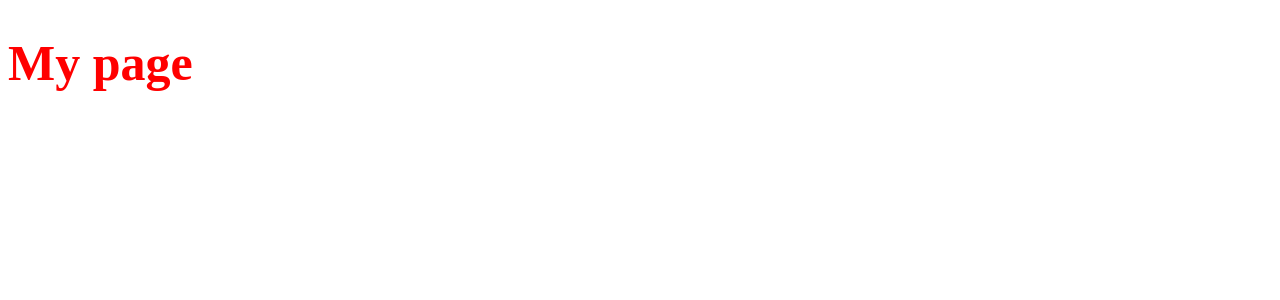
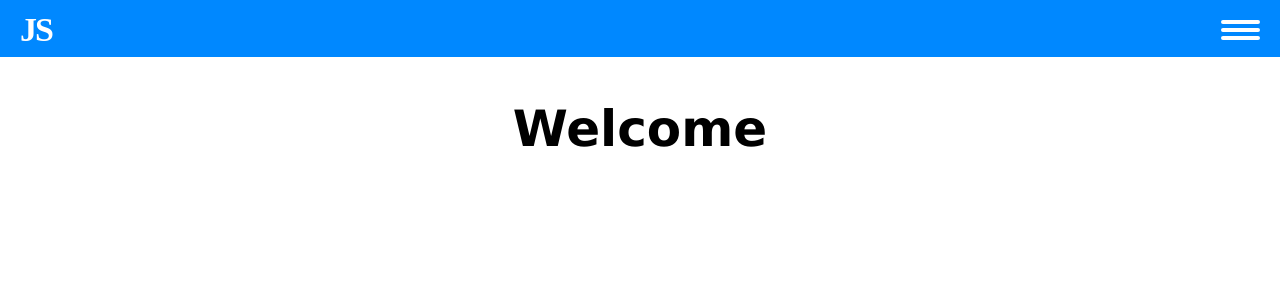
Before and after one commit to jujhaar2409/portfolio, a Next.js app: page / in a window 1280 px wide. Shown: the top 300 px of the page. Built offline with nearby package versions, Linux system fonts and the light colour scheme.

Commit message:
added welcome page and dropdown

```diff
--- /dev/null
+++ b/Components/Dropdown.jsx
@@ -0,0 +1,71 @@
+//@ts-nocheck
+import React from "react";
+import styled from "styled-components";
+import Link from "next/link";
+
+const Div = styled.div`
+	background-color: #fff;
+	z-index: 100;
+	position: fixed;
+	top: -100%;
+	left: 0;
+	width: 100vw;
+	height: 90vh;
+	padding-top: 100px;
+	padding-left: 20px;
+	padding-right: 20px;
+	transition: top ease-in-out 0.6s;
+	border-bottom: solid #000 1px;
+
+	&.open {
+		top: 0%;
+	}
+`;
+
+const H1 = styled.h1`
+	padding: 0;
+	margin: 0;
+	font-family: Verdana, Geneva, Tahoma, sans-serif;
+	font-size: 50px;
+	font-weight: bolder;
+	line-height: 0.95;
+`;
+
+const A = styled.a`
+	color: #0088ff;
+	font-size: 30px;
+	font-weight: bold;
+	display: block;
+	padding: 0;
+	margin: 0;
+	margin-bottom: 45px;
+`;
+
+const LinkContainer = styled.div`
+	width: 100%;
+	margin-top: 68px;
+`;
+
+const MyLink = (props) => {
+	return (
+		<Link href={"/" + props.children}>
+			<A>{props.children}</A>
+		</Link>
+	);
+};
+
+const Dropdown = (props) => {
+	return (
+		<Div className={props.isOpen ? "open" : ""}>
+			<H1>Find Your Way Around...</H1>
+			<LinkContainer>
+				<MyLink>Home</MyLink>
+				<MyLink>Projects</MyLink>
+				<MyLink>Skills</MyLink>
+				<MyLink>Contact</MyLink>
+			</LinkContainer>
+		</Div>
+	);
+};
+
+export default Dropdown;
--- /dev/null
+++ b/Components/DropdownLogo.jsx
@@ -0,0 +1,36 @@
+//@ts-nocheck
+import React from "react";
+import styled from "styled-components";
+
+const Span = styled.p`
+	border-style: solid;
+	border-width: 2px;
+	border-color: #fff;
+	width: 35px;
+	height: 0;
+	margin: 0;
+	border-radius: 10px;
+`;
+
+const Div = styled.div`
+	margin: 0;
+	margin-top: 20px;
+	margin-right: 40px;
+	display: flex;
+	flex-direction: column;
+	justify-content: space-between;
+	height: 20px;
+`;
+
+const DropdownLogo = (props) => {
+	const { clicked } = props;
+	return (
+		<Div onClick={clicked}>
+			<Span></Span>
+			<Span></Span>
+			<Span></Span>
+		</Div>
+	);
+};
+
+export default DropdownLogo;
--- /dev/null
+++ b/Layouts/Layout.jsx
@@ -0,0 +1,58 @@
+//@ts-nocheck
+import React, { useState } from "react";
+import styled from "styled-components";
+
+import DropdownLogo from "../Components/DropdownLogo";
+import Dropdown from "../Components/Dropdown";
+
+const Container = styled.div`
+	top: 0;
+	left: 0;
+	position: fixed;
+	width: 100vw;
+	height: 57px;
+	display: flex;
+	flex-direction: row;
+	justify-content: space-between;
+	background-color: #0088ff;
+	color: #fff;
+	padding: 0px 20px 0px 20px;
+	font-family: "Bahnschrift";
+	letter-spacing: -2px;
+	z-index: 101;
+`;
+
+const BodyContainer = styled.div`
+	margin-top: 100px;
+	font-family: Verdana, Geneva, Tahoma, sans-serif;
+`;
+
+const Logo = styled.h1`
+	font-size: 34px;
+	font-weight: bold;
+	margin: 0;
+	padding: 0;
+	margin-top: 11px;
+	font-stretch: condensed;
+`;
+
+const Layout = (props) => {
+	const [isOpen, setIsOpen] = useState(false);
+
+	const onDropdownLogoClick = () => {
+		setIsOpen((isOpen) => !isOpen);
+	};
+
+	return (
+		<>
+			<Container>
+				<Logo>JS</Logo>
+				<DropdownLogo clicked={onDropdownLogoClick} />
+			</Container>
+			<Dropdown isOpen={isOpen} />
+			<BodyContainer>{props.children}</BodyContainer>
+		</>
+	);
+};
+
+export default Layout;
--- a/package.json
+++ b/package.json
@@ -17,8 +17,7 @@
     "@types/react": "16.8.23",
     "@types/react-dom": "16.8.4",
     "@types/styled-components": "5.0.1",
-    "babel-plugin-styled-components": "^1.10.0",
-    "typescript": "3.5.2"
+    "babel-plugin-styled-components": "^1.10.0"
   },
   "license": "ISC"
 }
--- /dev/null
+++ b/pages/index.jsx
@@ -0,0 +1,17 @@
+import React from "react";
+import styled from "styled-components";
+
+import Layout from "../Layouts/Layout";
+
+const Title = styled.h1`
+	font-size: 50px;
+	text-align: center;
+`;
+
+export default () => {
+	return (
+		<Layout>
+			<Title>Welcome</Title>
+		</Layout>
+	);
+};
--- a/pages/index.tsx
+++ /dev/null
@@ -1,9 +0,0 @@
-import React from 'react'
-import styled from 'styled-components'
-
-const Title = styled.h1`
-  color: red;
-  font-size: 50px;
-`
-
-export default () => <Title>My page</Title>
```
Also changed, not shown: tsconfig.json (deleted, +0 -25 lines), Components/Card.jsx (added), next-env.d.ts (deleted), pages/contact.jsx (added), pages/projects.jsx (added), pages/skills.jsx (added), 1 other file (tests, documents, lock files or other folders).
